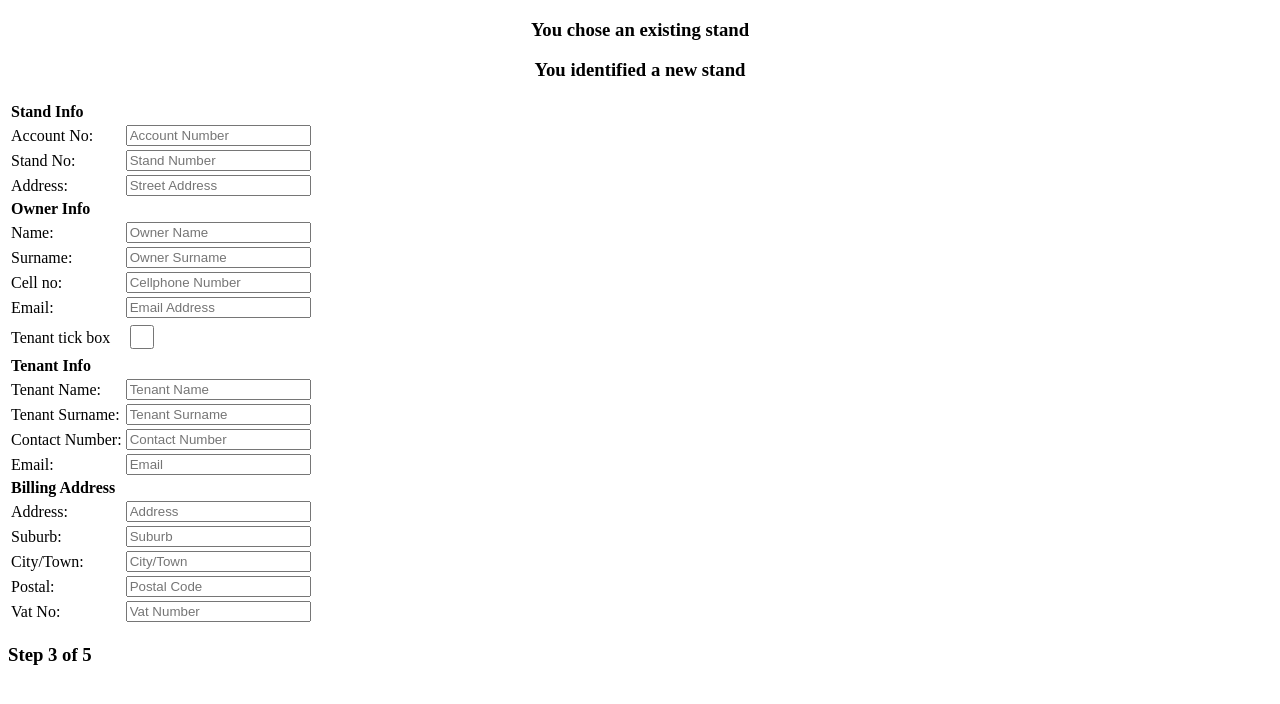
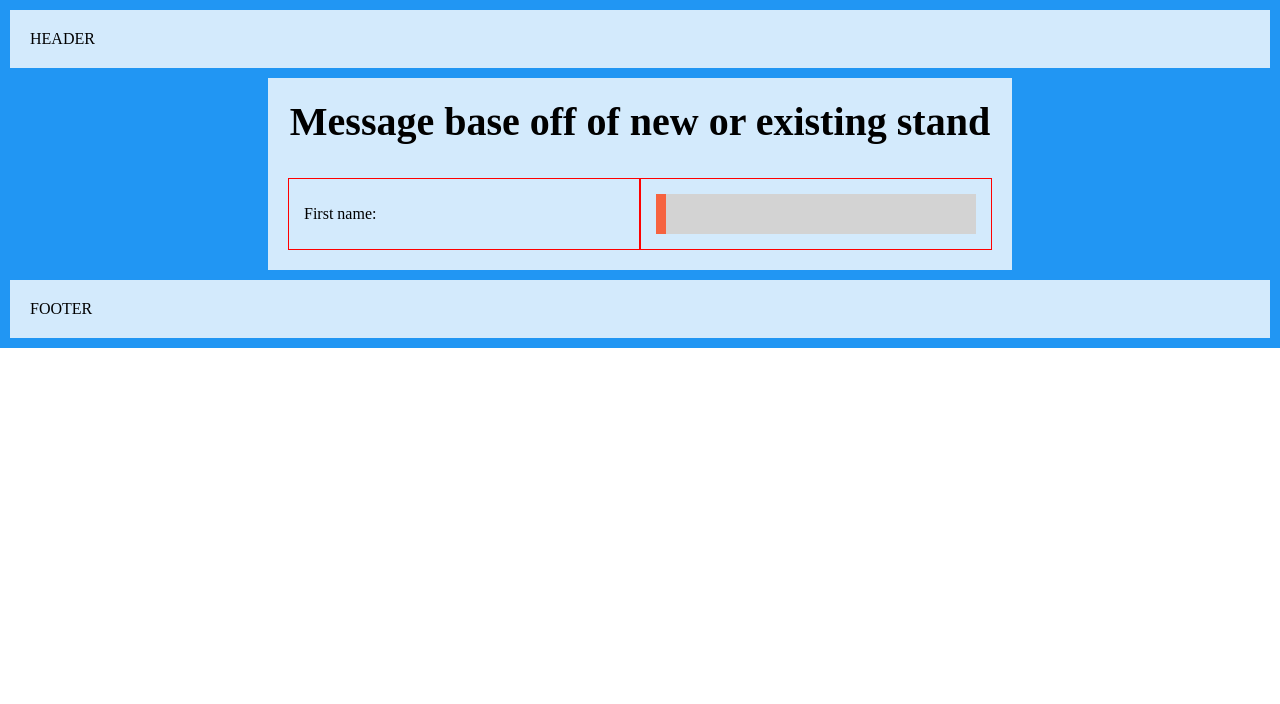
Before and after one commit to meyeroliver/webster, a website: page user-details.html in a window 1280 px wide. Drawn offline with Linux system fonts and the light colour scheme.

Commit message:
created a form, styling form components

```diff
--- a/styles/index.css
+++ b/styles/index.css
@@ -25,25 +25,67 @@ body {
 
 }
 
-
-#next-button {
-  min-width: 64px;
-  padding: 12px 28px;
-  font-size: 24px;
-  border: none;
-  border-radius: 8px;
-  background-color: #4caf50;
-  transition-duration: 0.5s;
-  box-shadow: 0 8px 16px 0 rgba(0, 0, 0, 0.2), 0 6px 20px 0 rgba(0, 0, 0, 0.19);
-
-  float: right;
+.row::after {
+  content: "";
+  clear: both;
+  display: table;
 }
 
-#next-button:hover {
-  color: white;
-  border: none;
-  background-color: #08440a;
+[class*="col-"] {
+  float: left;
+  padding: 15px;
+  border: 1px solid red;
 }
+
+.col-1 {
+  width: 8.33%;
+}
+
+.col-2 {
+  width: 16.66%;
+}
+
+.col-3 {
+  width: 25%;
+}
+
+.col-4 {
+  width: 33.33%;
+}
+
+.col-5 {
+  width: 41.66%;
+}
+
+.col-6 {
+  width: 50%;
+}
+
+.col-7 {
+  width: 58.33%;
+}
+
+.col-8 {
+  width: 66.66%;
+}
+
+.col-9 {
+  width: 75%;
+}
+
+.col-10 {
+  width: 83.33%;
+}
+
+.col-11 {
+  width: 91.66%;
+}
+
+.col-12 {
+  width: 100%;
+}
+
+/* -------------------------------------------------------------------------------------- */
 
 /* Mobile First */
 .grid-container {
@@ -57,6 +99,24 @@ body {
   background-color: #2196f3;
 }
 
+[class*="col-"]>* {
+  display: block;
+  width: 100%;
+  height: 32px;
+}
+
+.text-input-border-form {
+  background-color: #d3d3d3;
+  border: none;
+  border-left: 10px solid #F66340;
+}
+
+.label-form {
+  line-height: 32px;
+}
+
+/* -------------------------------------------------------------------------------------- */
+
 /*For tablets*/
 @media only screen and (min-width: 481px) {
   .grid-container {
@@ -69,7 +129,19 @@ body {
     padding: 10px;
     background-color: #2196f3;
   }
+
+  [class*="col-"]>* {
+    display: block;
+    width: 100%;
+    height: 40px;
+  }
+
+  .label-form {
+    line-height: 40px;
+  }
 }
+
+/* -------------------------------------------------------------------------------------- */
 
 /*For laptops*/
 @media only screen and (min-width: 769px) {
@@ -84,7 +156,18 @@ body {
     padding: 10px;
     background-color: #2196f3;
   }
+
+  .text-input-form {
+    width: 100%;
+    height: 40px;
+  }
+
+  .label-form {
+    line-height: 40px;
+  }
 }
+
+/* -------------------------------------------------------------------------------------- */
 
 /*For Desktops*/
 @media only screen and (min-width: 1025px) {
@@ -99,8 +182,18 @@ body {
     padding: 10px;
     background-color: #2196f3;
   }
+
+  .text-input-form {
+    width: 100%;
+    height: 40px;
+  }
+
+  .label-form {
+    line-height: 40px;
+  }
 }
 
+/* ------------------------------------------------------------------------------------------ */
 .page-description {
   margin-top: 0px
 }
@@ -127,3 +220,25 @@ ol>li {
   font-size: 1.25em;
   font-family: Arial, Helvetica, sans-serif;
 }
+
+/* .text-input-form {} */
+
+
+#next-button {
+  min-width: 64px;
+  padding: 12px 28px;
+  font-size: 24px;
+  border: none;
+  border-radius: 8px;
+  background-color: #4caf50;
+  transition-duration: 0.5s;
+  box-shadow: 0 8px 16px 0 rgba(0, 0, 0, 0.2), 0 6px 20px 0 rgba(0, 0, 0, 0.19);
+
+  float: right;
+}
+
+#next-button:hover {
+  color: white;
+  border: none;
+  background-color: #08440a;
+}
--- a/user-details.html
+++ b/user-details.html
@@ -2,13 +2,40 @@
 <html>
 
 <head>
-    <link rel="stylesheet" href="style.css">
+    <link rel="stylesheet" href="/styles/index.css">
 
     <meta charset="UTF-8">
     <meta name="viewport" content="width=device-width, initial-scale=1.0">
 </head>
 
 <body>
+    <div class="grid-container">
+
+        <div class="header">HEADER</div>
+        <div class="main">
+            <h2 class="page-description">Message base off of new or existing stand</h2>
+            <form autocomplete="on">
+                <div class="row">
+                    <div class="col-6">
+                        <label for="first-name" class="label-form">First name:</label>
+                    </div>
+                    <div class="col-6">
+                        <input type="text" id="first-name" name="first-name"
+                            class="text-input-form text-input-border-form">
+                    </div>
+                </div>
+            </form>
+        </div>
+        <div class="footer">FOOTER</div>
+
+    </div>
+</body>
+
+</html>
+
+<!--
+
+    <body>
     <div data-bind="visible:page()===3">
         <div class="page-header">
             <h3 style="text-align: center" data-bind="visible:info.standId() !== null">You chose an existing stand</h3>
@@ -84,7 +111,7 @@
                     <td><input type="text" data-bind="value:info.billingAddress1" placeholder="Address"></td>
                 </tr>
                 <tr>
-                    <td>Suburb:</td><!-- SP wil he Suburb voor City/Town -->
+                    <td>Suburb:</td><!-- SP wil he Suburb voor City/Town
                     <td><input type="text" data-bind="value:info.billingAddress2" placeholder="Suburb"></td>
                 </tr>
                 <tr>
@@ -107,4 +134,4 @@
     </div>
 </body>
 
-</html>
+ -->
```
